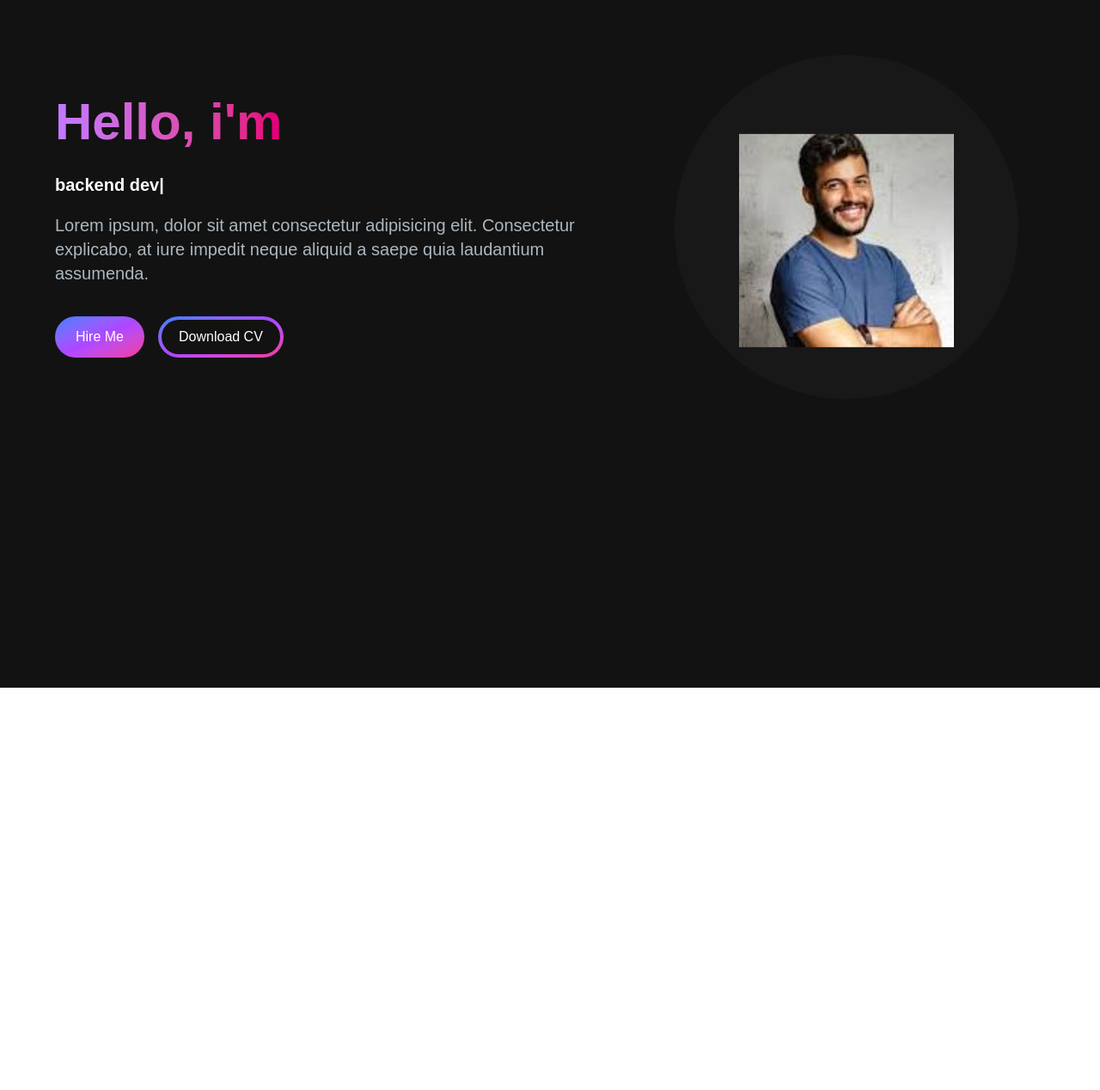
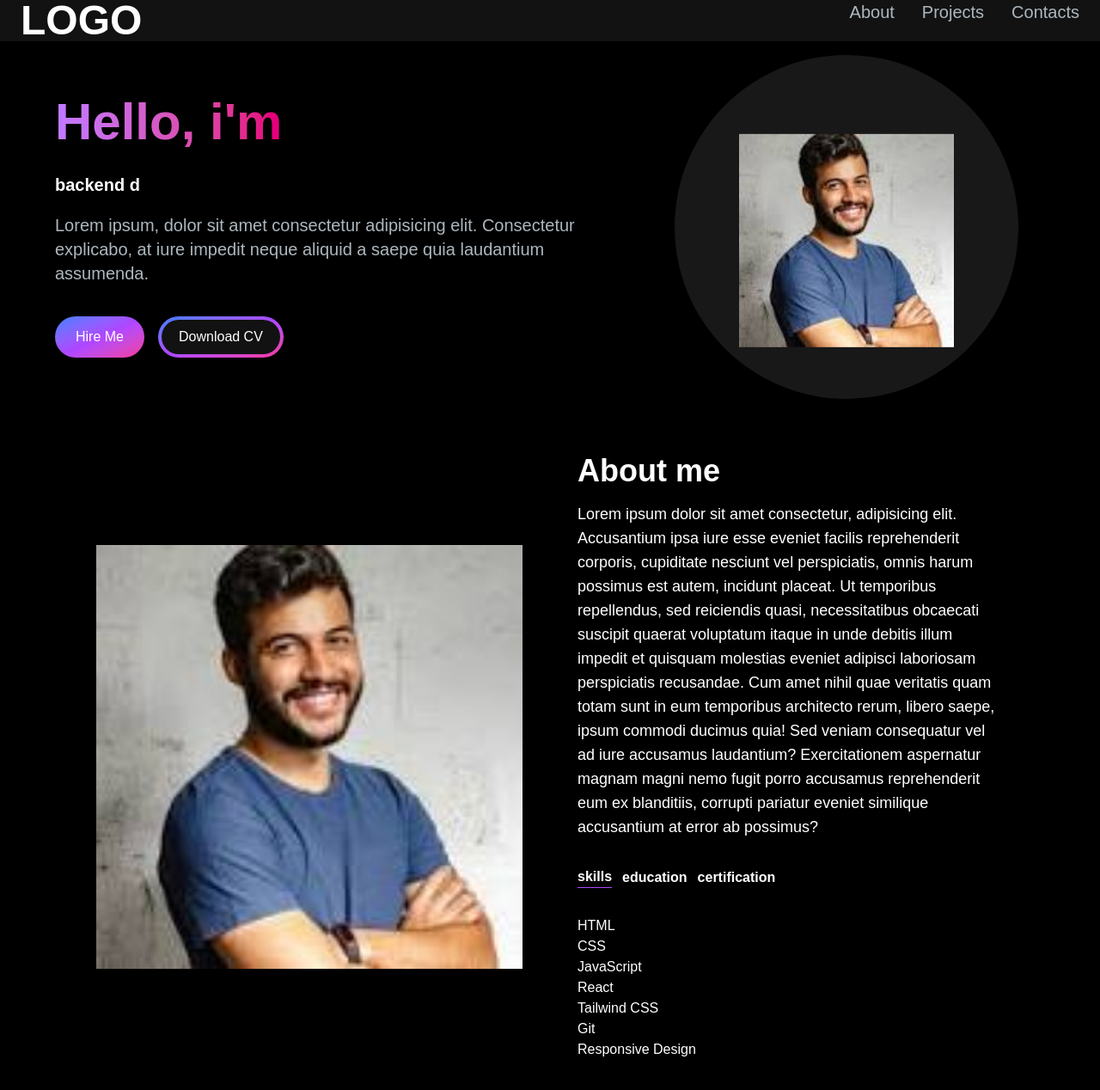
Before and after one commit to uzair6677/uzairportfolio, a Next.js app: page / in a window 1280 px wide. Shown: the top 1268 px of the page at 86% size. Before the commit the page ends 800 px from the top, so only its background shows below. Built offline with nearby package versions, Linux system fonts and the light colour scheme.

Commit message:
tab and about me

```diff
--- a/package.json
+++ b/package.json
@@ -12,6 +12,7 @@
     "next": "15.2.4",
     "react": "^19.0.0",
     "react-dom": "^19.0.0",
+    "react-icons": "^5.5.0",
     "react-type-animation": "^3.2.0"
   },
   "devDependencies": {
--- /dev/null
+++ b/src/app/components/AboutSection.jsx
@@ -0,0 +1,123 @@
+"use client";
+import React, { useState, useTransition } from "react";
+import Image from "next/image";
+import TabButton from "./TabButton";
+const Tab_Data = [
+  {
+    title: "skills",
+    id: "skills",
+    content: (
+      <ul>
+        <li>HTML</li>
+
+        <li>CSS</li>
+
+        <li>JavaScript</li>
+
+        <li>React</li>
+
+        <li>Tailwind CSS</li>
+
+        <li>Git</li>
+
+        <li>Responsive Design</li>
+      </ul>
+    ),
+  },
+  {
+    title: "education",
+    id: "education",
+    content: (
+      <ul>
+        <li>Bachelor of Science, Punjab University — 2022</li>
+        Higher <li>Secondary School Certificate (HSSC), FBISE — 2017</li>
+        <li>Secondary School Certificate (SSC), FBISE — 2015</li>
+      </ul>
+    ),
+  },
+  {
+    title: "experience",
+    id: "experience",
+    content: (
+      <ul>
+        <li>MindZBase</li>
+        <li>
+          During my frontend development internship, I assisted in building and
+          maintaining user interfaces using HTML, CSS, and JavaScript. I worked
+          closely with senior developers to implement responsive and interactive
+          web designs, ensuring cross-browser compatibility and mobile
+          optimization. I participated in code reviews, contributed to improving
+          UI/UX, and resolved bugs and layout issues. I also gained experience
+          in integrating RESTful APIs and handling asynchronous data using
+          JavaScript. Throughout the internship, I used Git and GitHub for
+          version control and collaborated effectively within a team
+          environment, further strengthening my understanding of real-world web
+          development practices.
+        </li>
+      </ul>
+    ),
+  },
+];
+const AboutSection = () => {
+  const [tab, setTab] = useState("skills");
+  const [isPending, startTransition] = useTransition();
+  const handleTabChange = (id) => {
+    startTransition(() => {
+      setTab(id);
+    });
+  };
+  return (
+    <section className="text-white">
+      <div className="md:grid md:grid-cols-2 gap-8 items-center py-8 px-4 xl:gap-16 sm:py-16 xl:px-16">
+        <Image
+          src="/assets/images/hero-image.jpg"
+          alt="about me"
+          width={500}
+          height={500}
+        />{" "}
+        <div>
+          <h2 className="text-4xl font-bold text-white mb-4">About me</h2>
+          <p className="text-base lg:text-lg">
+            Lorem ipsum dolor sit amet consectetur, adipisicing elit.
+            Accusantium ipsa iure esse eveniet facilis reprehenderit corporis,
+            cupiditate nesciunt vel perspiciatis, omnis harum possimus est
+            autem, incidunt placeat. Ut temporibus repellendus, sed reiciendis
+            quasi, necessitatibus obcaecati suscipit quaerat voluptatum itaque
+            in unde debitis illum impedit et quisquam molestias eveniet adipisci
+            laboriosam perspiciatis recusandae. Cum amet nihil quae veritatis
+            quam totam sunt in eum temporibus architecto rerum, libero saepe,
+            ipsum commodi ducimus quia! Sed veniam consequatur vel ad iure
+            accusamus laudantium? Exercitationem aspernatur magnam magni nemo
+            fugit porro accusamus reprehenderit eum ex blanditiis, corrupti
+            pariatur eveniet similique accusantium at error ab possimus?
+          </p>
+          <div className="flex flex-row mt-8">
+            <TabButton
+              selectTab={() => handleTabChange("skills")}
+              active={tab === "skills"}
+            >
+              skills
+            </TabButton>
+            <TabButton
+              selectTab={() => handleTabChange("education")}
+              active={tab === "education"}
+            >
+              education
+            </TabButton>
+            <TabButton
+              selectTab={() => handleTabChange("experience")}
+              active={tab === "experience"}
+            >
+              certification
+            </TabButton>
+          </div>
+          <div className="mt-8">
+            {Tab_Data.find((t) => t.id === tab).content}
+          </div>
+        </div>
+      </div>
+    </section>
+  );
+};
+
+export default AboutSection;
--- /dev/null
+++ b/src/app/components/MenuOverlay.jsx
@@ -0,0 +1,19 @@
+import React from 'react'
+import NavLink from './NavLink'
+
+const MenuOverlay = ({link}) => {
+  return (
+    <ul className='flex flex-col py-4 items-center '>
+        {link.map((link,index)=>(
+            <li key={index}>
+            <NavLink href={link.path} title={link.title} />
+            </li>
+        )
+
+
+        )}
+    </ul>
+  )
+}
+
+export default MenuOverlay
--- /dev/null
+++ b/src/app/components/NavLink.jsx
@@ -0,0 +1,7 @@
+import Link from "next/link";
+const NavLink=({href,title})=>{
+    return(
+        <ul><li><Link href={href} className="block py-2 pl-3 pr-4 text-[#ADB7BE] sm:text-xl rounded md:p-0 hover:text-white">{title}</Link></li></ul>
+    )
+}
+export default NavLink;
--- a/src/app/components/Navbar.jsx
+++ b/src/app/components/Navbar.jsx
@@ -1,14 +1,64 @@
-import React from "react";
+"use client";
+import React, { useState } from "react";
+import { IoMenuOutline } from "react-icons/io5";
+import { HiMiniXMark } from "react-icons/hi2";
+import MenuOverlay from "./MenuOverlay";
+import NavLink from "./NavLink";
 import Link from "next/link";
+
+const NavLinks = [
+  {
+    title: "About",
+    path: "/about",
+  },
+  {
+    title: "Projects",
+    path: "/projects",
+  },
+  {
+    title: "Contacts",
+    path: "/contact",
+  },
+];
+
 const Navbar = () => {
+  const [navbarOpen, setnavbarOpen] = useState(false);
   return (
-    <nav>
-      <div className="flex flex-wrap item-center justify-center mx-auto p-8">
-        <Link href="/" className="text-5xl text-white font-semibold">
-          Logo
+    <nav className="fixed top-0 left-0 right-0 z-10 bg-[#121212] bg-opacity-100">
+      <div className="flex flex-wrap  item-center justify-between mx-auto px-6">
+        <Link
+          href="/"
+          className="text-2xl md:text-5xl text-white font-semibold"
+        >
+          LOGO
         </Link>
-        <div className="menu"></div>
+        <div className="mobile-menu block  md:hidden">
+          {!navbarOpen ? (
+            <button
+              onClick={() =>
+                setnavbarOpen(true)
+              }
+              className="flex items-center px-3 py-2 border rounded border-slate-200 text-slate-200 hover:text-white"
+            >
+              <IoMenuOutline className="h-5 w-5" />
+            </button>
+          ) : (
+            <button  className="flex items-center px-3 py-2 border rounded border-slate-200 text-slate-200 hover:text-white" onClick={()=>setnavbarOpen(false)}>
+              <HiMiniXMark className="h-5 w-5" />
+            </button>
+          )}
+        </div>
+        <div className="menu hidden md:block md:w-auto  " id="navbar">
+          <ul className="flex  md:p-0 md:flex-row md:space-x-8">
+            {NavLinks.map((link, index) => (
+              <li key={index}>
+                <NavLink href={link.path} title={link.title}></NavLink>
+              </li>
+            ))}
+          </ul>
+        </div>
       </div>
+      {navbarOpen ? <MenuOverlay  link={NavLinks}/> :null}
     </nav>
   );
 };
--- /dev/null
+++ b/src/app/components/TabButton.jsx
@@ -0,0 +1,16 @@
+import React from "react";
+
+const TabButton = ({ children, active, selectTab }) => {
+  const buttonClasses = active
+    ? "text-white border-b border-purple-500"
+    : "text-[#ADB&BE] border-purple-500";
+  return (
+    <button onClick={selectTab}>
+      <p className={`mr-3 font-semibold hover:text-white ${buttonClasses}`}>
+        {children}
+      </p>
+    </button>
+  );
+};
+
+export default TabButton;
--- a/src/app/page.js
+++ b/src/app/page.js
@@ -1,9 +1,14 @@
+import AboutSection from "./components/AboutSection";
 import HeroSection from "./components/HeroSection";
+import Navbar from "./components/Navbar";
 export default function Home() {
   return (
-    <main className="flex min-h-screen flex-col bg-[#121212] container mx-auto py-12 ">
-    <div className="container mx-auto px-12 py-4">
+    <main className="flex min-h-screen flex-col bg-black    mx-auto py-12 ">
+     <Navbar />
+    <div className="container mx-auto px-12 py-4 ">
+
       <HeroSection />
+      <AboutSection />
       </div>
     </main>
   );
```
Also changed, not shown: 1 other file (tests, documents, lock files or other folders).
